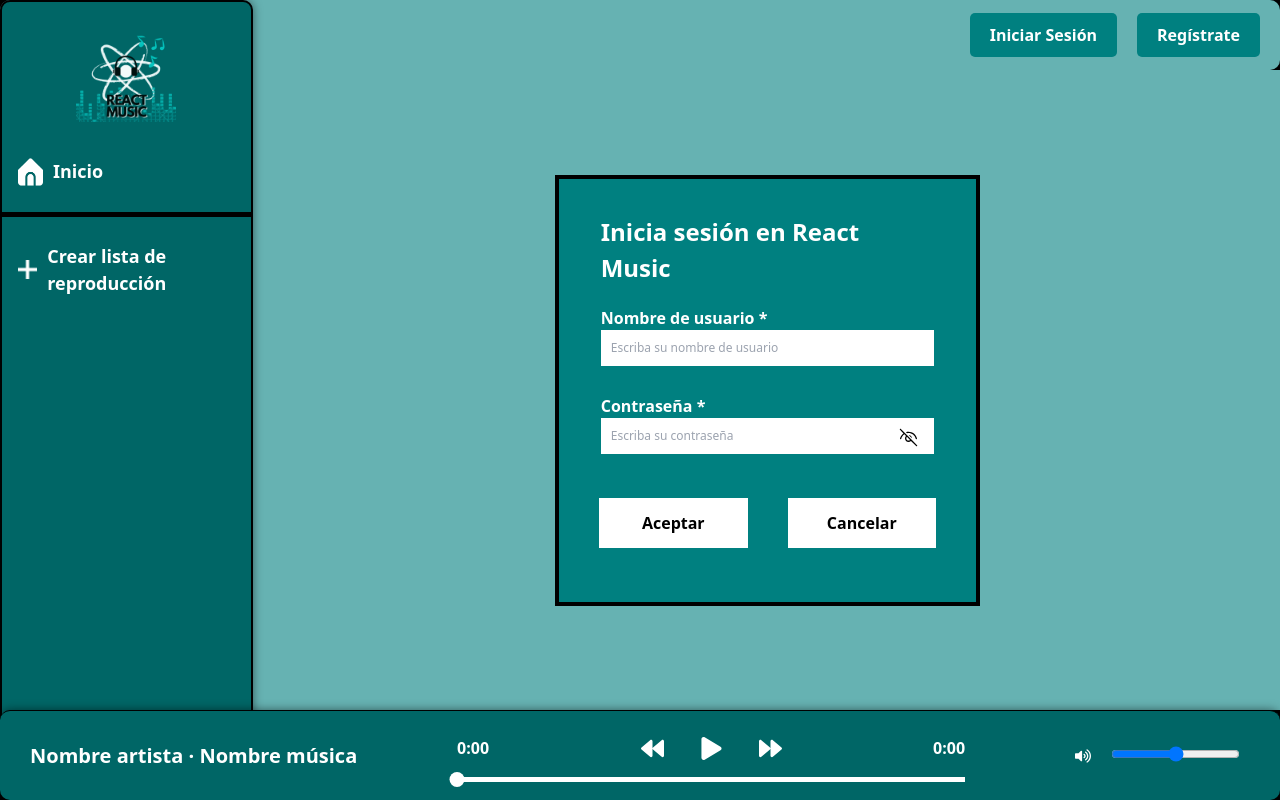
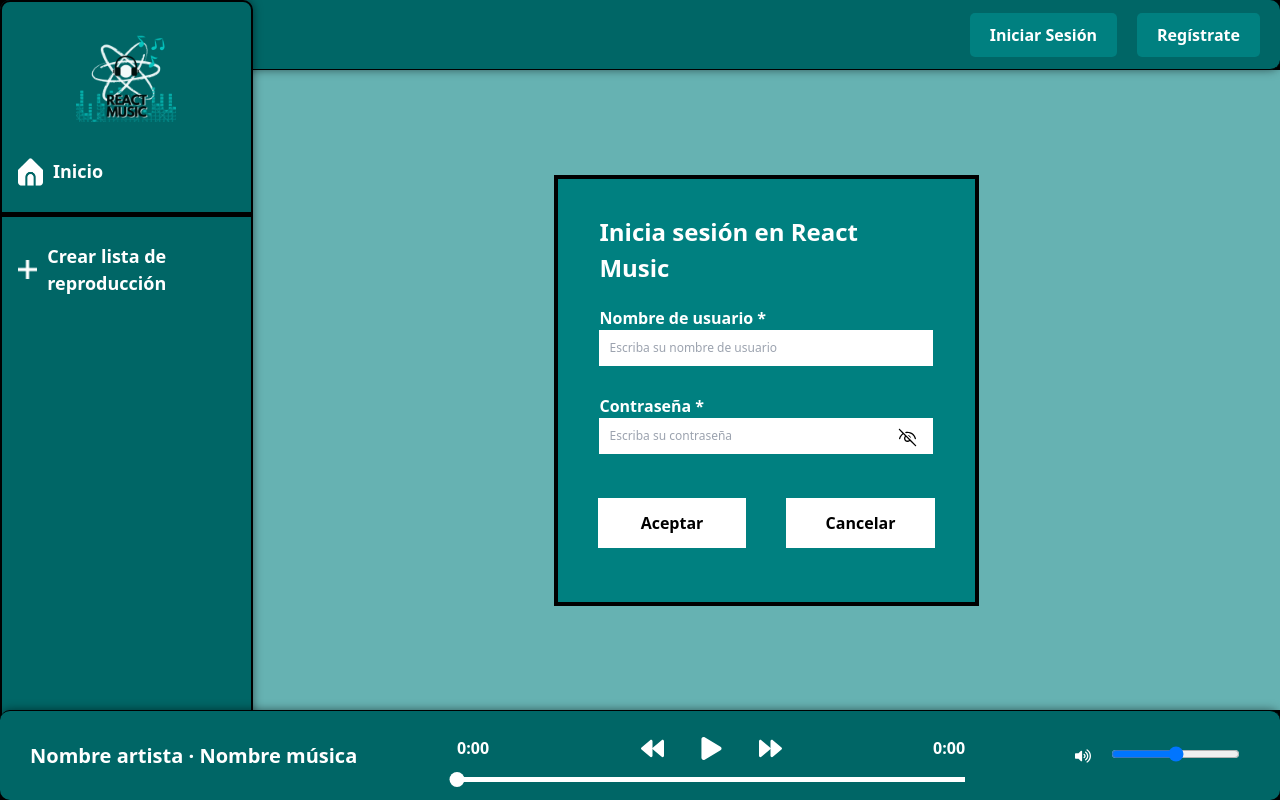
Before and after one commit to IVANCCAMA/Spotify-React, a React (Create React App) app in the folder spotify/: page /iniciarsesion in a window 1280 px wide. Built offline with nearby package versions, Linux system fonts and the light colour scheme; the HTML template or start-up script is replaced by a standard one.

Commit message:
redireccionamiento controlado

```diff
--- a/spotify/src/App.js
+++ b/spotify/src/App.js
@@ -16,46 +16,53 @@ import CrearListaReproduccion from './components/listaReproduccion';
 import IniciarSesion from "./components/iniciarsesion";
 
 function App() {
-  // ejemlpo de guardar el user
+  const [loggedIn, setLoggedIn] = useState(false);
   const [userConnected, setUserConnected] = useState(null);
 
-  const [showForm, setShowForm] = useState(false);
-  const location = useLocation();
-  const isLoginRoute = location.pathname === '/iniciarsesion' || location.pathname === '/crearAlbum'
-  || location.pathname === '/crearListaReproduccion' || location.pathname === '/añadirCancion'
-  || location.pathname === '/registro';
+  const login = (user) => {
+    setLoggedIn(true);
+    setUserConnected(user);
+  };
+
+  const logout = () => {
+    setLoggedIn(false);
+    setUserConnected(null);
+  };
 
   return (
     <ListProvider>
       <div className="app-container">
-        <Encabeazado
-          updateShowForm={(showForm) => { setShowForm(showForm); }}
-          userConnected={userConnected}
-          signOff={(shouldSignOff) => { if (shouldSignOff) { setUserConnected(null); } }}
-        />
+        <Encabeazado loggedIn={loggedIn} signOff={logout} />
         <div className='container-super'>
-          <MenuLateral
-            userConnected={userConnected}
-          />
+          <MenuLateral userType={loggedIn ? userConnected.tipo_usuario : null} />
           <div className="content">
-            {!isLoginRoute &&
-              <IniciarSesion
-                signOn={(user) => { setUserConnected(user); }}
-                showForm={showForm}
-              />
-            }
-
             <Routes>
-              <Route path="/" element={<Inicio />} />
-              <Route path="/Albumes" element={<Albumes />} />
-              <Route path="/iniciarsesion" element={< IniciarSesion
-                signOn={(user) => { setUserConnected(user); }} />} />
-              <Route path="/crearAlbum" element={<CrearLista />} />
-              <Route path="/crearListaReproduccion" element={<CrearListaReproduccion />} />
-              <Route path="/añadirCancion" element={<AñadirCancion />} />
-              <Route path="/registro" element={<Registro />} />
-              <Route path="/perfil" element={< PerfilUsuario userConnected={userConnected} />} />
               <Route path="/lista-canciones/:id_lista" element={<ListaCanciones />} />
+              {loggedIn ? (
+                <>
+                  {userConnected.tipo_usuario === "Distribuidora musical" ? (
+                    <>
+                      <Route path="/" element={<Inicio />} />
+                      <Route path="/Albumes" element={<Albumes />} />
+                      <Route path="/crearAlbum" element={<CrearLista />} />
+                      <Route path="/añadirCancion" element={<AñadirCancion />} />
+                    </>
+                  ) : (
+                    <>
+                      <Route path="/" element={<Albumes />} />
+                      <Route path="/crearListaReproduccion" element={<CrearListaReproduccion />} />
+                      <Route path="/perfil" element={< PerfilUsuario userConnected={userConnected} />} />
+                    </>
+                  )}
+                </>
+              ) : (
+                <>
+                  <Route path="/" element={<Albumes />} />
+                  <Route path="/iniciarsesion" element={< IniciarSesion signOn={login} />} />
+                  <Route path="/registro" element={<Registro />} />
+                </>
+              )}
+              <Route path="*" element={<Inicio to="/" />} />
             </Routes>
           </div>
         </div>
--- a/spotify/src/components/albumes.css
+++ b/spotify/src/components/albumes.css
@@ -1,3 +1,14 @@
 .album-content {
     width: 100%;
 }
+
+.albums-title {
+    align-items: center;
+    font-size: 35px;
+    display: flex;
+    position: relative;
+    font-family: 'roboto';
+    color: #f0f0f0;
+    width: 100%;
+    padding: 1em 1em 0;
+}
--- a/spotify/src/components/albumes.js
+++ b/spotify/src/components/albumes.js
@@ -26,7 +26,7 @@ function Albumes() {
 
   return (
     <div className='album-content'>
-      {/*<span>Albumes</span>*/}
+      <span className='albums-title'>Albumes</span>
       <ListaAlbumes albumes={albumes} />
     </div>
   );
--- a/spotify/src/components/encabezado.css
+++ b/spotify/src/components/encabezado.css
@@ -1,7 +1,7 @@
 .header-Encabesado {
-  background-color: #66b2b2;
-  /*box-shadow: 0 0 10px rgba(0, 0, 0, 0.5);*/
- /*border-bottom: 1px solid black;*/
+  background-color: #006666;
+  box-shadow: 0 0 10px rgba(0, 0, 0, 0.5);
+  border-bottom: 1px solid black;
   border-radius: 10px;
   width: 100%;
   display: flex;
--- a/spotify/src/components/encabezado.js
+++ b/spotify/src/components/encabezado.js
@@ -2,22 +2,13 @@ import React, { useState, useEffect } from 'react';
 import { Icon } from '@iconify/react';
 import { Link, useLocation } from "react-router-dom";
 import "./encabezado.css"
-// import IniciarSesion from "./iniciarsesion";
 
-function Encabezado({ updateShowForm, userConnected, signOff }) {
+function Encabezado({ loggedIn, signOff }) {
   const [isMenuOpen, setIsMenuOpen] = useState(false);
-  const [showForm, setShowForm] = useState(false);
-  useEffect(() => { updateShowForm(showForm); }, [showForm]);
-
-  // puede servir para controlar el direccionamiento a traves de link
-  const location = useLocation();
-  const isAuthRoute = location.pathname === '/iniciarsesion'
-    || location.pathname === '/registro' || location.pathname === '/';
-  useEffect(() => { setShowForm(false); }, [location.pathname]);
 
   return (
     <div className="header-Encabesado">
-      {userConnected ? (
+      {loggedIn ? (
         <>
           <button className='btn-header' style={{ backgroundColor: '#006666' }}
             onBlur={() => { setIsMenuOpen(false); }}
@@ -31,7 +22,7 @@ function Encabezado({ updateShowForm, userConnected, signOff }) {
             <Link to="/perfil">Perfil</Link>
             <button
               onClick={() => {
-                signOff(true);
+                signOff();
                 window.location.replace("/");
               }}>
               Cerrar sesión
@@ -40,14 +31,7 @@ function Encabezado({ updateShowForm, userConnected, signOff }) {
         </>
       ) : (
         <>
-          {isAuthRoute ? (
-            <Link to="/iniciarsesion" className='btn-header'><strong>Iniciar Sesión</strong></Link>
-          ) : (
-            <button className='btn-header'
-              onClick={() => { setShowForm(!showForm); }}>
-              <strong>Iniciar Sesión</strong>
-            </button>
-          )}
+          <Link to="/iniciarsesion" className='btn-header'><strong>Iniciar Sesión</strong></Link>
           <Link to="/registro" className='btn-header'><strong>Regístrate</strong></Link>
         </>
       )}
--- a/spotify/src/components/iniciarsesion.js
+++ b/spotify/src/components/iniciarsesion.js
@@ -7,23 +7,15 @@ import Alerta from './alerta';
 import { alfanumerico } from './form.js';
 import { useNavigate } from 'react-router-dom';
 
-function IniciarSesion({ showForm = true, signOn }) {
+function IniciarSesion({ signOn }) {
   const database = 'https://spfisbackend-production.up.railway.app/api';
   const [botonHabilitado, setBotonHabilitado] = useState(true);
   const [isModalOpen, setIsModalOpen] = useState(false);
   const [modalMessage, setModalMessage] = useState("");
   const [passwordVisible, setPasswordVisible] = useState(false);
-  const [btnCancel, setBtnCancel] = useState(false);
   const [redirectTo, setRedirectTo] = useState(null);
   const [isOnline, setIsOnline] = useState(window.navigator.onLine);
   const navigate = useNavigate();
-
-  const location = useLocation();
-  const isLoginRoute = location.pathname === '/iniciarsesion';
-  const dynamicStyle = {
-    display: showForm !== btnCancel ? 'flex' : 'none',
-    background: isLoginRoute ? '' : 'rgba(128, 128, 128, 0.5)'
-  };
 
   function handleCloseAndRedirect() {
     setIsModalOpen(false);
@@ -109,10 +101,6 @@ function IniciarSesion({ showForm = true, signOn }) {
 
           // redireccionar
           navigate('/Albumes');
-
-          // Cerrar o ocultar el modal de inicio de sesión
-          setBtnCancel(true);
-
         } catch (error) {
           console.error('Error:', error);
           setModalMessage(`Error al subir o procesar el archivo`);
@@ -134,7 +122,6 @@ function IniciarSesion({ showForm = true, signOn }) {
   };
 
   return (
-    <div className='form-contend' style={dynamicStyle}>
     <div className="modal-form">
       <form className="modal-box" id="form" onSubmit={validarForm}>
         <div className="inter-modal">
@@ -177,17 +164,7 @@ function IniciarSesion({ showForm = true, signOn }) {
           <div className="campo">
             <div className="btn-box">
               <button type="submit" className="btn-next" disabled={!botonHabilitado}>Aceptar</button>
-
-                {isLoginRoute ? (
               <Link to="/" className="custom-link">Cancelar</Link>
-                ) : (
-                  <button
-                    type="button"
-                    className="btn-next"
-                    onClick={() => { setBtnCancel(!btnCancel) }}>
-                    Cancelar
-                  </button>
-                )}
             </div>
           </div>
         </div>
@@ -198,7 +175,6 @@ function IniciarSesion({ showForm = true, signOn }) {
         onClose={handleCloseAndRedirect}
       />
     </div>
-    </div>
   );
 };
 
--- a/spotify/src/components/menuLateral.js
+++ b/spotify/src/components/menuLateral.js
@@ -6,9 +6,9 @@ import group from '../logos/group.png';
 import plus from '../logos/plus.png';
 import './menuLateral.css';
 
-function MenuLateral({ userConnected }) {
+function MenuLateral({ userType }) {
   const OyenteOptions = [
-    { to: '/Albumes', src: home, alt: 'Home', title: 'Inicio' },
+    { to: '/', src: home, alt: 'Home', title: 'Inicio' },
     { separador: true },
     { to: '/crearListaReproduccion', src: plus, alt: 'Crear lista de reproducción', title: 'Crear lista de reproducción' }
   ];
@@ -23,9 +23,8 @@ function MenuLateral({ userConnected }) {
   const [menuOptions, setMenuOptions] = useState([]);
 
   useEffect(() => {
-    console.log(userConnected);
-    if (userConnected !== null) {
-      switch (userConnected.tipo_usuario) {
+    console.log(userType);
+    switch (userType) {
       case "Oyente":
         setMenuOptions(OyenteOptions);
         break;
@@ -36,10 +35,7 @@ function MenuLateral({ userConnected }) {
         setMenuOptions(OyenteOptions);
         break;
     }
-    } else {
-      setMenuOptions(OyenteOptions);
-    }
-  }, [userConnected]);
+  }, [userType]);
 
   return (
     <div className="menu">
```
Lines whose indentation alone changed are shown as unchanged.
